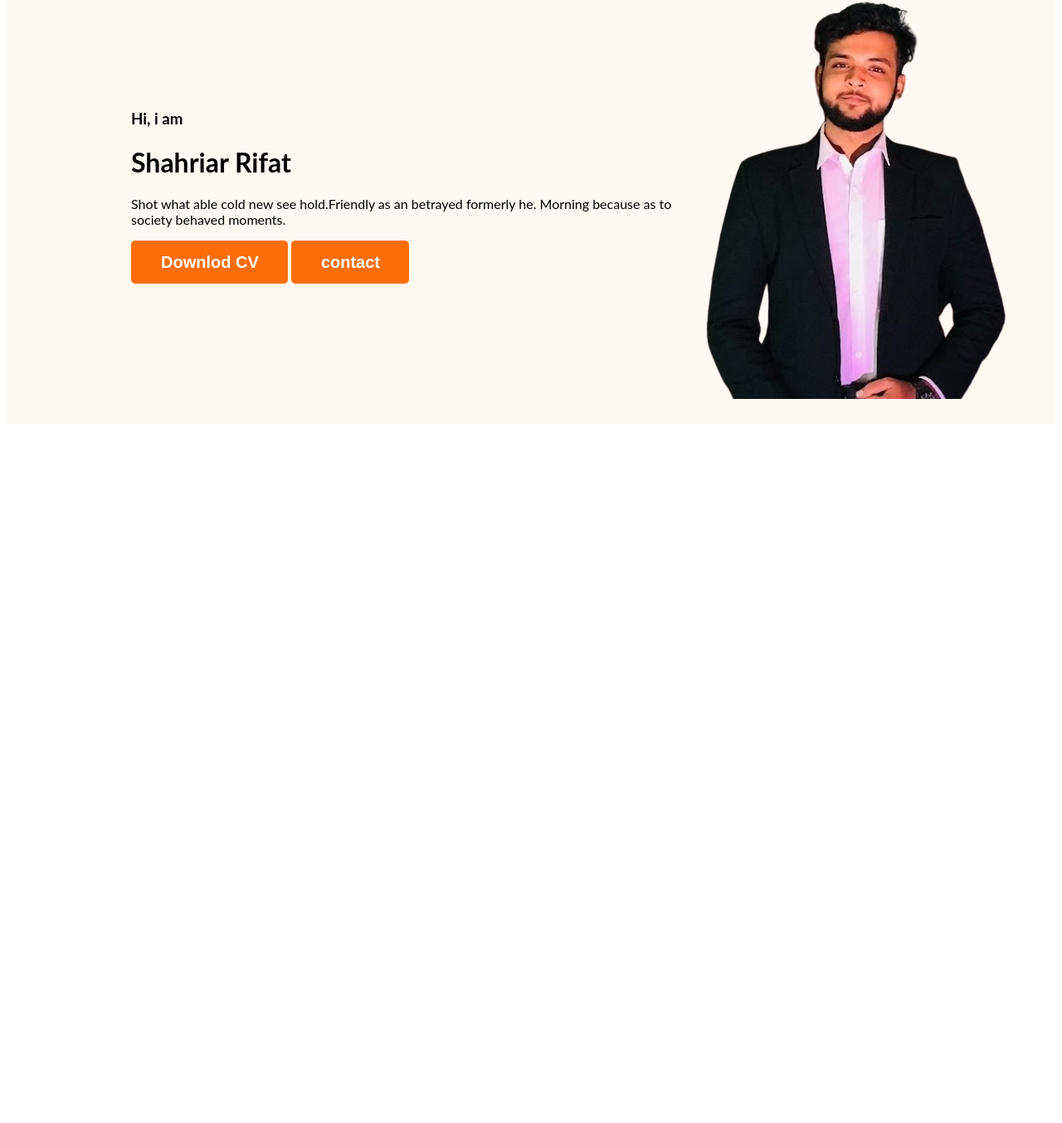
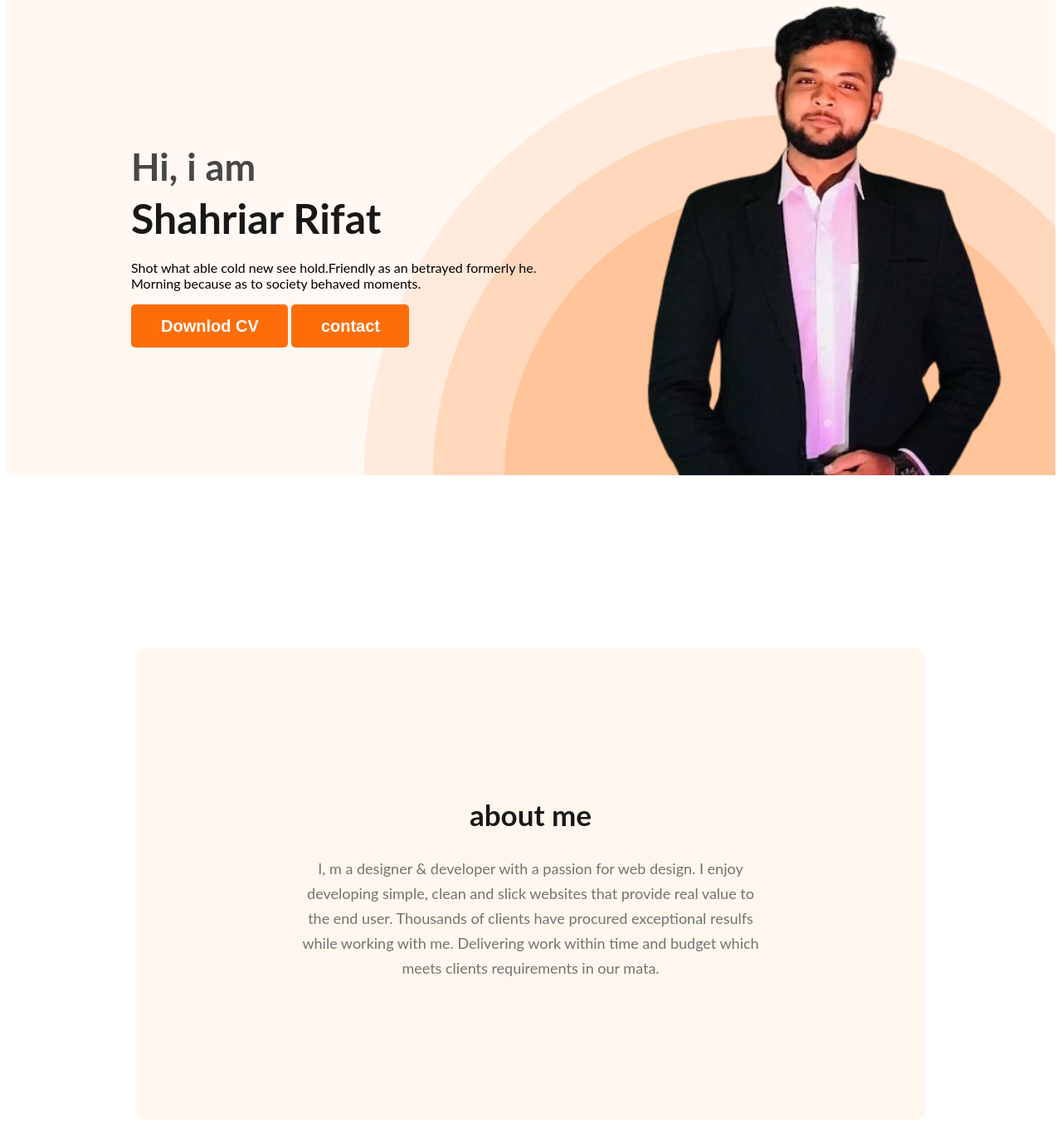
Before and after one commit to SAHRIAR05/web-developer-portfolio, a plain HTML site: page index.html in a window 1280 px wide. Shown: the part 207-1561 px from the top of the page at 83% size. Before the commit the page ends 800 px from the top, so only its background shows below. Drawn offline with Linux system fonts and the light colour scheme.

Commit message:
about description

```diff
--- a/index.html
+++ b/index.html
@@ -25,15 +25,19 @@
             <div class="banner-contant">
                 <h3 class="banner-greeting">Hi, i am</h3>
                 <h1 class="banner-title">Shahriar Rifat</h1>
-                <p>Shot what able cold new see hold.Friendly as an betrayed formerly he. Morning because as to society behaved moments.</p>
+                <p class="banner-description">Shot what able cold new see hold.Friendly as an betrayed formerly he. Morning because as to society behaved moments.</p>
                 <button class="btn-primary">Downlod CV</button>
                 <button class="btn-primary">contact</button>
             </div>
             <img class="profile-pic" src="images/my-removebg.png" alt="it,s developer photo">
+
         </div>
    </header>
    <main>
-
+        <section class="about">
+            <h2 class="section-title">about me</h2>
+            <p class="section-description">I, m a designer & developer with a passion for web design. I enjoy developing simple, clean and slick websites that provide real value to the end user. Thousands of clients have procured exceptional resulfs while working with me. Delivering work within time and budget which meets clients requirements in our mata.</p>
+        </section>
    </main>
    <footer>
 
--- a/style/portfolio.css
+++ b/style/portfolio.css
@@ -13,7 +13,7 @@ body{
 
 nav {
     display: flex;
-    justify-content: space-around;
+    justify-content: space-between;
     align-items: center;
     margin: 0 200px;
 }
@@ -51,16 +51,73 @@ nav a{
 /* header related style */
 
 .header{
-    background-color: #FFF8F3;;
+    background-color: #FFF8F3;
+    background-image: url('../images/header_bg.png');
+    /* background-image: url('../images/developer.png'); */
+    background-repeat: no-repeat;
+    background-position: bottom right;
 }
 .banner{
-    padding: 30px 30px 30px 150px;
+    padding: 30px 30px 0px 150px;
     display: flex;
     align-items: center;
+    justify-content: space-between;
 
-
+}
+.banner-contant{
+    width: 500px;
 }
 .banner .profile-pic{
     width: 500px;
 
 }
+.banner-greeting{
+    font-size: 45px;
+    color: var(--dark-02, #474747);
+    margin-bottom: 0px;
+}
+.banner-title{
+ color: var(--dark-01, #181818);
+font-size: 50px;
+font-weight: 500px;
+margin-top: 5PX;
+margin-bottom: 0px;
+}
+.banner-description{
+    margin-top: 20px;
+}
+.developer{
+    text-align: center;
+    justify-content: center;
+}
+/* main section style */
+/* about section style */
+.about{
+    padding: 150px 200px 150px 200px;
+    border-radius: 10px;
+    background-color: #fff7ee;
+    margin: 209px 157px 221px 156px;
+}
+.section-title{
+    color:#181818;
+text-align: center;
+font-size: 35px;
+font-weight: 700;
+
+}
+
+/* main>section>p{
+    color: var(--dark-03, #757575);
+    text-align: center;
+    font-size: 18px;
+    font-weight: 400;
+    line-height: 30px;
+} */
+
+.section-description{
+    color: #737272;
+    text-align: center;
+    font-size: 18px;
+    font-weight: 400;
+    line-height: 30px;
+}
```
